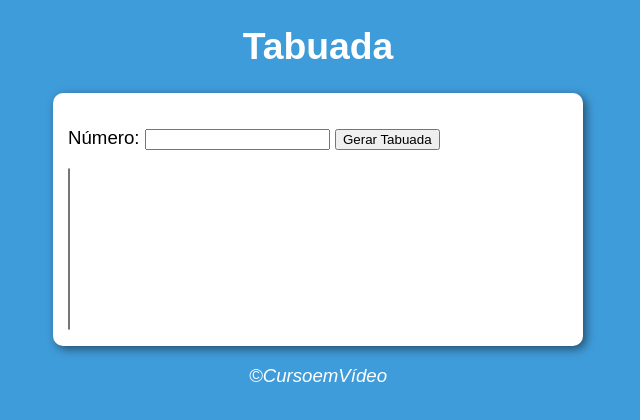
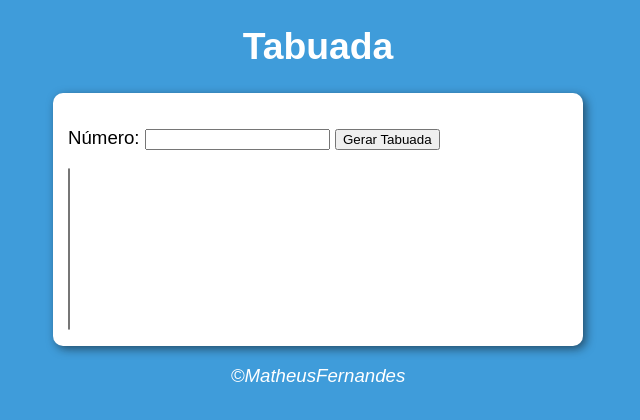
Before and after one commit to matheusfernandes-git/table-generator, a plain HTML site: page index.html in a window 1280 px wide. Shown: the full height of the page, 322-962 px from the left. Drawn offline with Linux system fonts and the light colour scheme.

Commit message:
Update index.html

```diff
--- a/index.html
+++ b/index.html
@@ -20,7 +20,7 @@
         </div>
     </section>
 
- <footer><p>&copy;CursoemVídeo</p>
+ <footer><p>&copy;MatheusFernandes</p>
 </footer>
     <script src="script.js"></script>
 </body>
```
